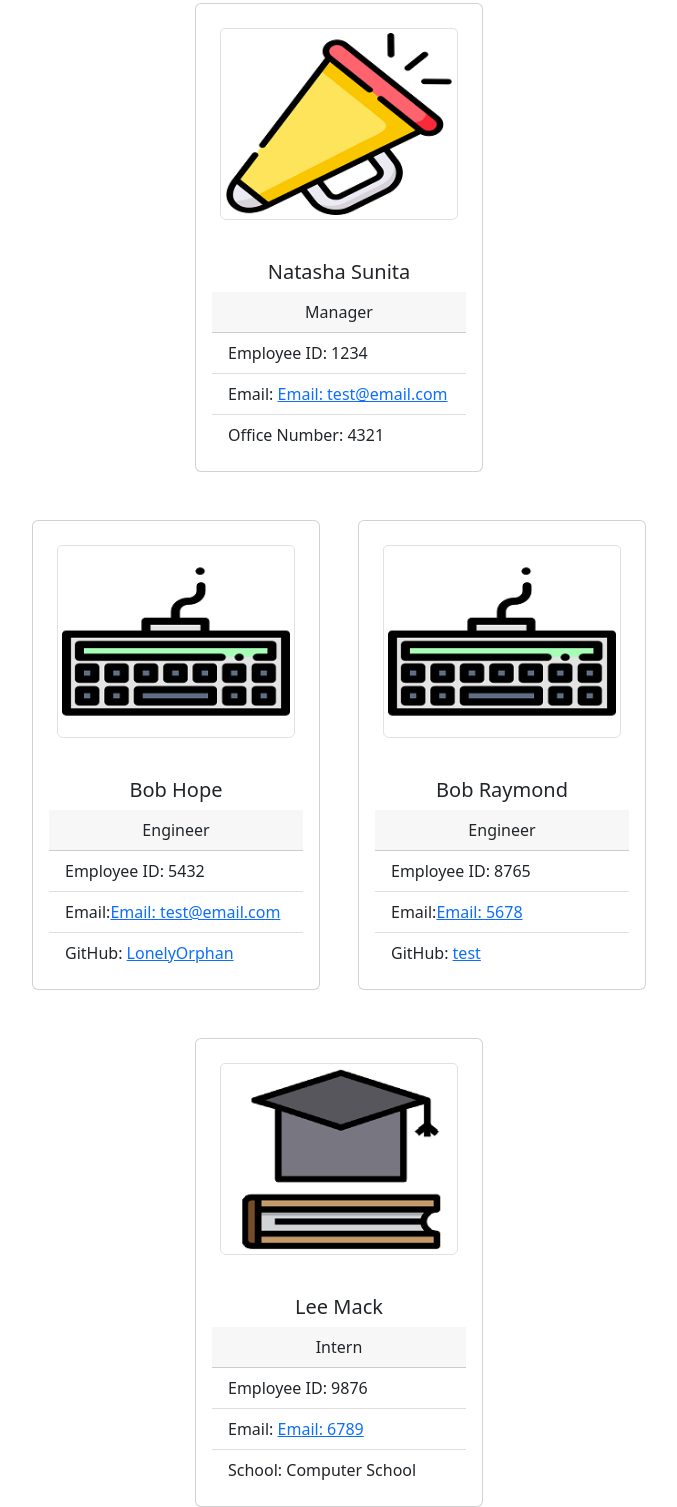
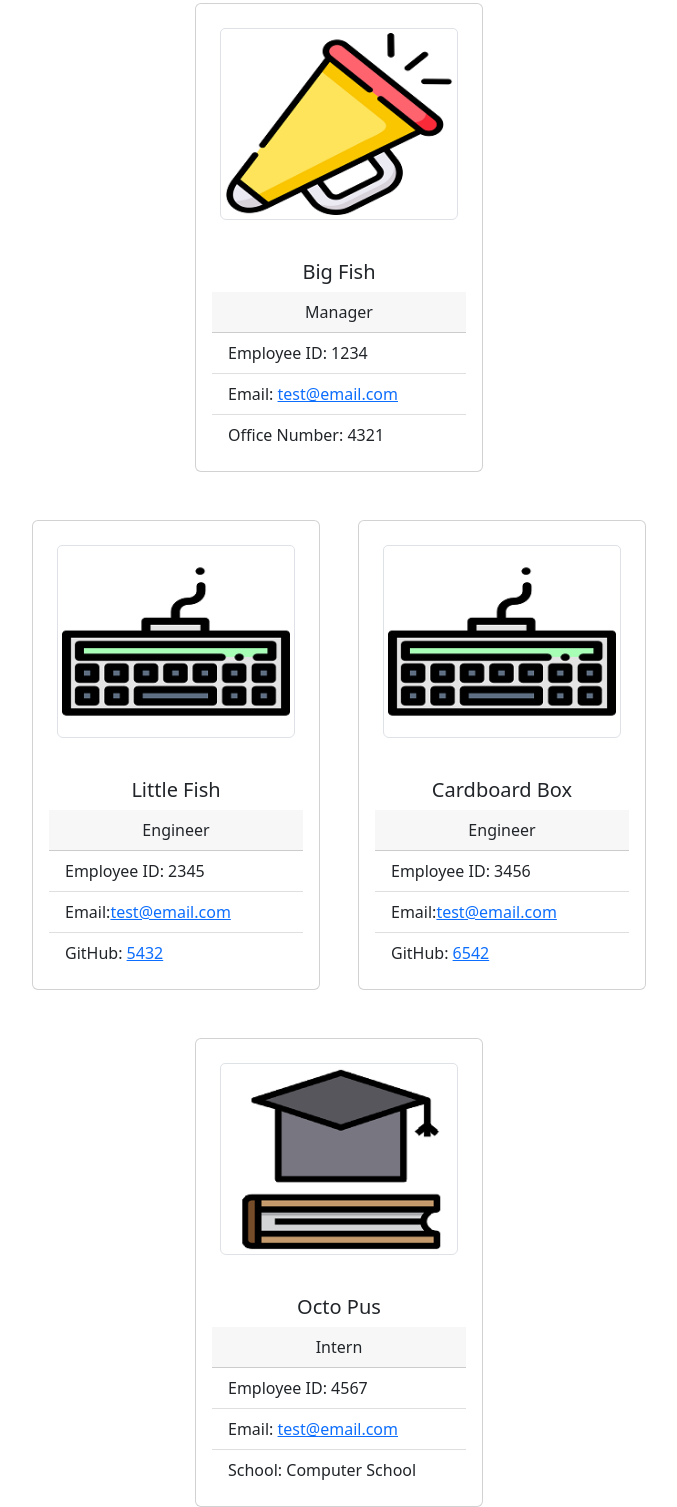
Before and after one commit to LonelyOrphan/team-profile-generator, a website: page src/index.html in a window 1280 px wide. Shown: the part 109-1616 px from the top of the page, without its empty margins (301-978 px from the left). Drawn offline with nearby package versions, Linux system fonts and the light colour scheme.

Commit message:
Updated readme

```diff
--- a/src/index.html
+++ b/src/index.html
@@ -26,11 +26,11 @@
           />
         </div>
         <div class="card-body">
-          <h5 class="card-title text-center">Natasha Sunita</h5>
+          <h5 class="card-title text-center">Big Fish</h5>
           <div class="card-header text-center">Manager</div>
           <ul class="list-group list-group-flush">
             <li class="list-group-item">Employee ID: 1234</li>
-            <li class="list-group-item">Email: <a href="mailto:test@email.com">Email: test@email.com</a></li>
+            <li class="list-group-item">Email: <a href="mailto:test@email.com">test@email.com</a></li>
             <li class="list-group-item">
               Office Number: 4321
             </li>
@@ -51,13 +51,13 @@
           />
         </div>
         <div class="card-body">
-          <h5 class="card-title text-center">Bob Hope</h5>
+          <h5 class="card-title text-center">Little Fish</h5>
           <div class="card-header text-center">Engineer</div>
           <ul class="list-group list-group-flush">
-            <li class="list-group-item">Employee ID: 5432</li>
-            <li class="list-group-item">Email:<a href="mailto:test@email.com">Email: test@email.com</a></li>
+            <li class="list-group-item">Employee ID: 2345</li>
+            <li class="list-group-item">Email:<a href="mailto:test@email.com">test@email.com</a></li>
             <li class="list-group-item">
-              GitHub: <a href="https://github.com/LonelyOrphan">LonelyOrphan</a>
+              GitHub: <a href="https://github.com/5432">5432</a>
             </li>
           </ul>
         </div>
@@ -72,13 +72,13 @@
           />
         </div>
         <div class="card-body">
-          <h5 class="card-title text-center">Bob Raymond</h5>
+          <h5 class="card-title text-center">Cardboard Box</h5>
           <div class="card-header text-center">Engineer</div>
           <ul class="list-group list-group-flush">
-            <li class="list-group-item">Employee ID: 8765</li>
-            <li class="list-group-item">Email:<a href="mailto:5678">Email: 5678</a></li>
+            <li class="list-group-item">Employee ID: 3456</li>
+            <li class="list-group-item">Email:<a href="mailto:test@email.com">test@email.com</a></li>
             <li class="list-group-item">
-              GitHub: <a href="https://github.com/test">test</a>
+              GitHub: <a href="https://github.com/6542">6542</a>
             </li>
           </ul>
         </div>
@@ -97,11 +97,11 @@
           />
         </div>
         <div class="card-body">
-          <h5 class="card-title text-center">Lee Mack</h5>
+          <h5 class="card-title text-center">Octo Pus</h5>
           <div class="card-header text-center">Intern</div>
           <ul class="list-group list-group-flush">
-            <li class="list-group-item">Employee ID: 9876</li>
-            <li class="list-group-item">Email: <a href="mailto:6789">Email: 6789</a></li>
+            <li class="list-group-item">Employee ID: 4567</li>
+            <li class="list-group-item">Email: <a href="mailto:test@email.com">test@email.com</a></li>
             <li class="list-group-item">School: Computer School</li>
           </ul>
         </div>
```
Also changed, not shown: README.md.
